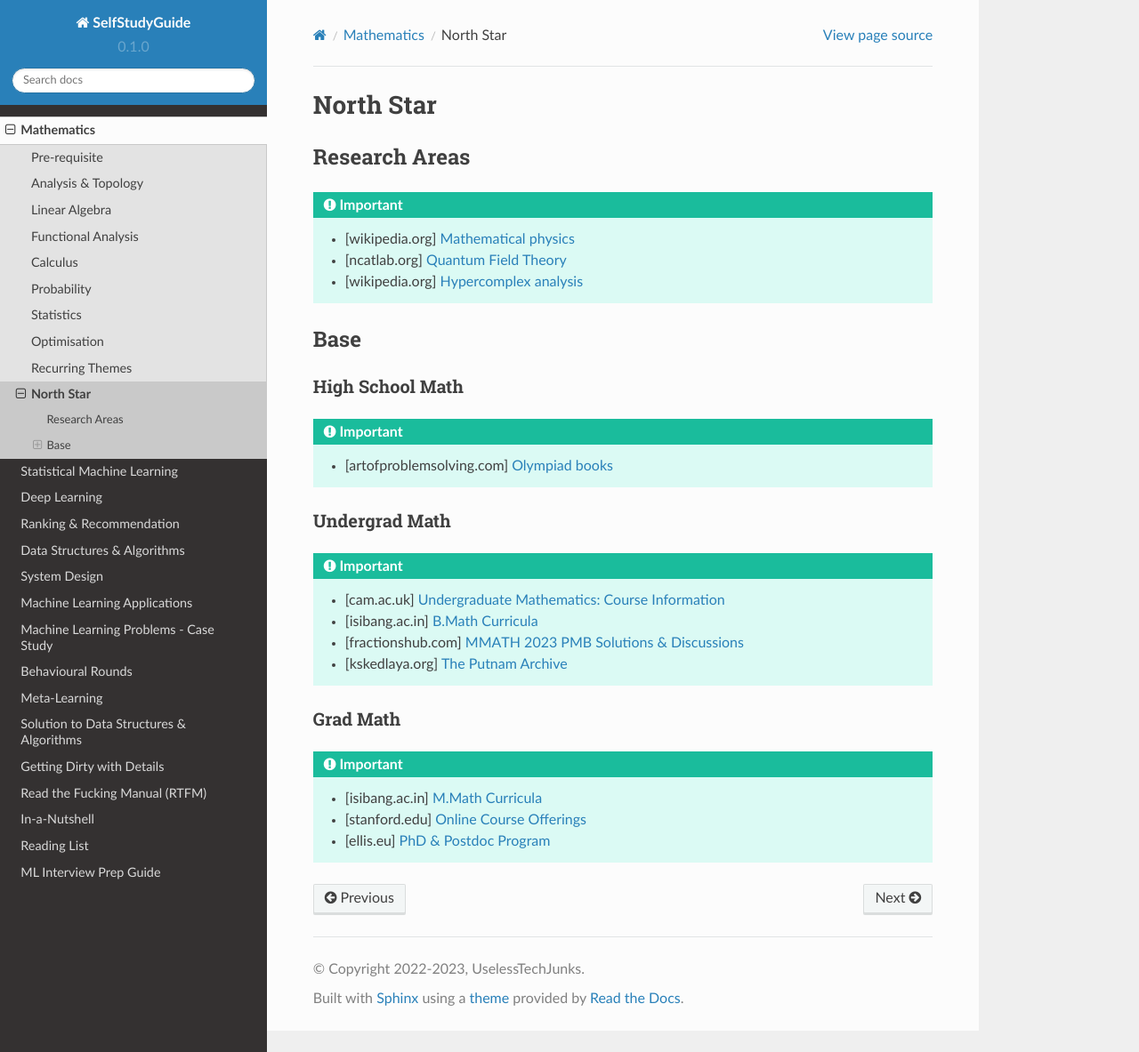
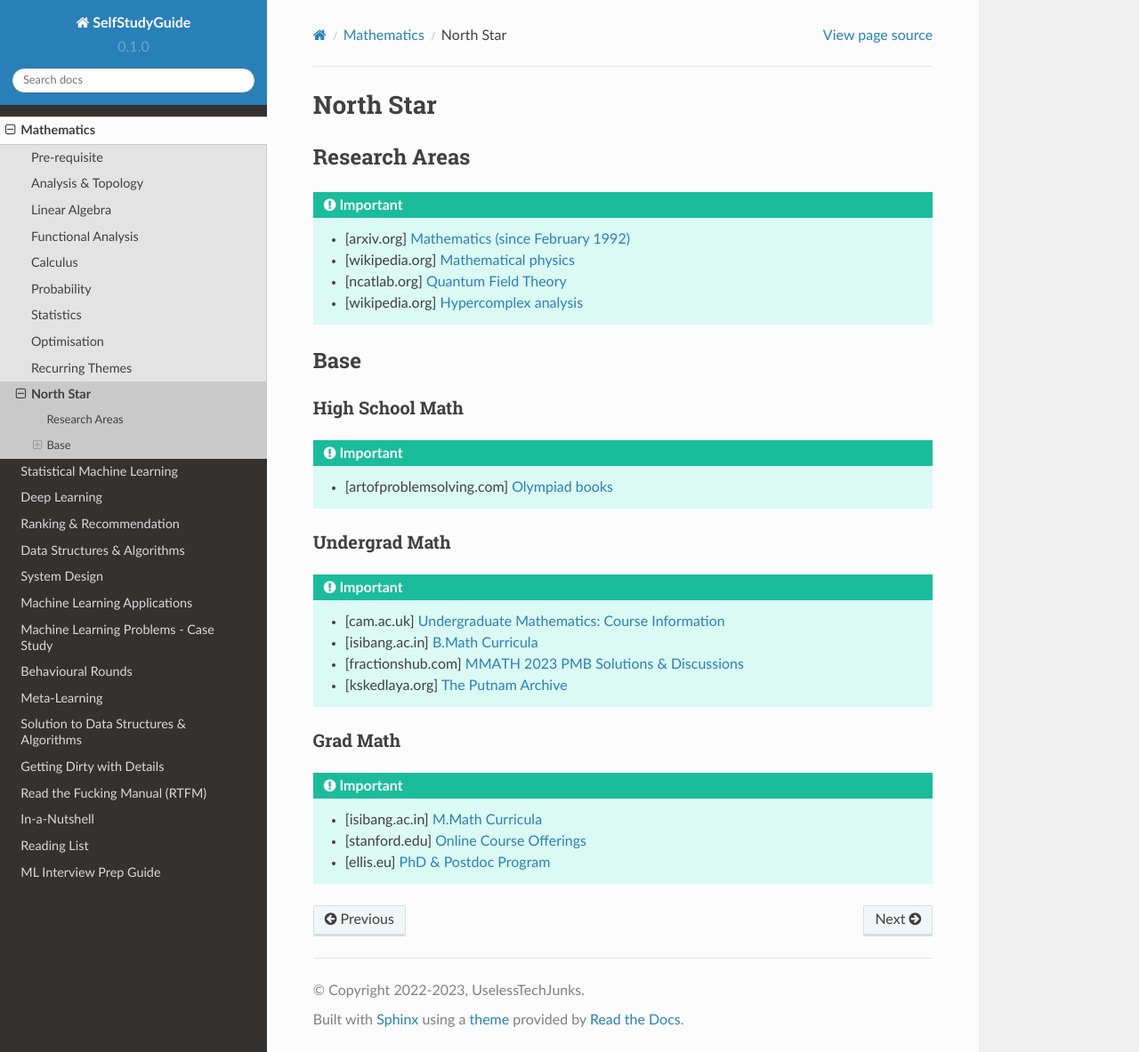
Before and after one commit to uselesstechjunks/leetcode, a Sphinx documentation site: the page built from docs/source/math/north.rst, in a window 1280 px wide and 1183 px high. Shown: the whole window at 89% size. Built offline with Sphinx 7.4.7 and the Read the Docs theme 2.0.0, drawn with Linux system fonts in a browser that asks for light colours.

Commit message:
Update north.rst (#363)

```diff
--- a/docs/source/math/north.rst
+++ b/docs/source/math/north.rst
@@ -5,6 +5,7 @@ North Star
 Research Areas
 *********************************************************************
 .. important::
+	* [arxiv.org] `Mathematics (since February 1992) <https://arxiv.org/archive/math>`_
 	* [wikipedia.org] `Mathematical physics <https://en.wikipedia.org/wiki/Mathematical_physics>`_
 	* [ncatlab.org] `Quantum Field Theory <https://ncatlab.org/nlab/show/quantum+field+theory>`_
 	* [wikipedia.org] `Hypercomplex analysis <https://en.wikipedia.org/wiki/Hypercomplex_analysis>`_
```
